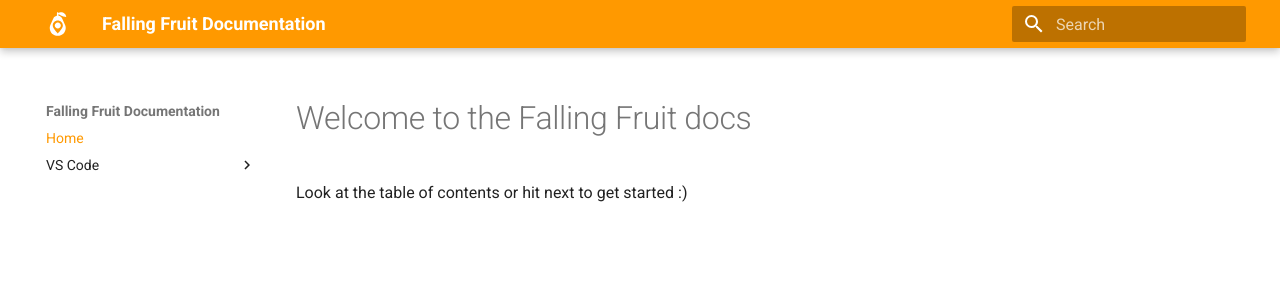
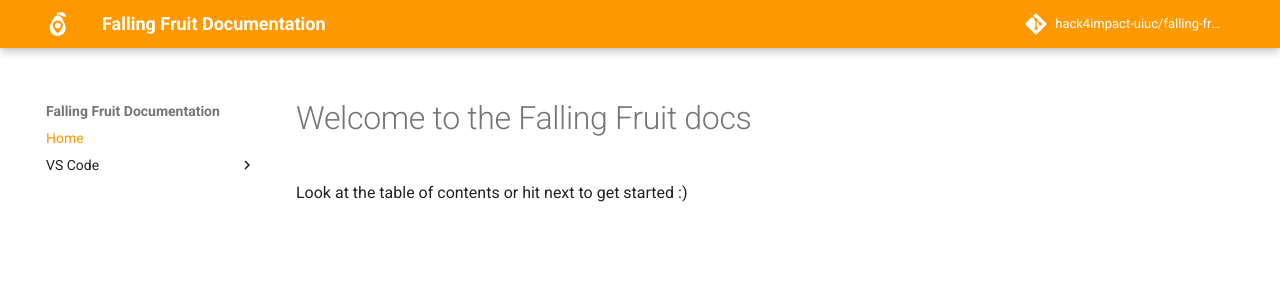
Before and after one commit to falling-fruit/falling-fruit-web, an MkDocs documentation site: the page built from docs/data/index.md, in a window 1280 px wide. Shown: the top 300 px of the page. Built offline with MkDocs 1.6.1 and Material for MkDocs 9.7.7, drawn with Linux system fonts in a browser that asks for light colours; comment, search, counter and statistics services are not loaded.

```diff
--- /dev/null
+++ b/docs/html/main.html
@@ -0,0 +1,3 @@
+{% extends "base.html" %} {% block extrahead %}
+<meta property="robots" content="noindex, nofollow" />
+{% endblock %}
--- a/docs/mkdocs.yml
+++ b/docs/mkdocs.yml
@@ -4,10 +4,21 @@ nav:
   - 'VS Code':
       - 'Auto-Linting and Formatting': 'vscode/auto-linting-and-formatting.md'
       - 'General Tips': 'vscode/general-tips.md'
-  # - 'Repository': 'https://github.com/hack4impact-uiuc/falling-fruit'
+
+docs_dir: 'data'
+
 theme:
   name: material
+  custom_dir: html
   logo: _assets/logo.svg
+  favicon: _assets/favicon.png
+
+plugins:
+  - git-revision-date
+
 extra_css:
   - _styles/index.css
-docs_dir: 'data'
+
+edit_uri: ''
+repo_url: https://github.com/hack4impact-uiuc/falling-fruit/
+repo_name: hack4impact-uiuc/falling-fruit
--- a/docs/requirements.txt
+++ b/docs/requirements.txt
@@ -1,2 +1,3 @@
 mkdocs
 mkdocs-material
+mkdocs-git-revision-date-plugin
```
Also changed, not shown: docs/data/_assets/favicon.png (added).
